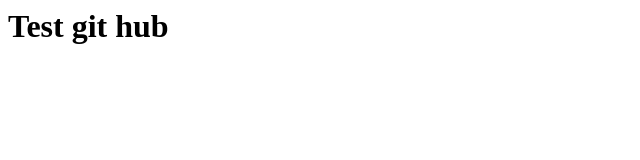
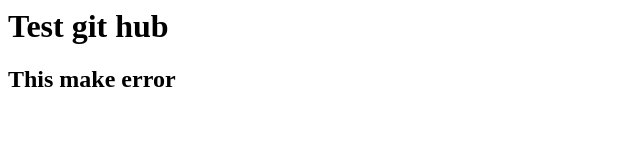
Before and after one commit to PhuocToan99/CNPM-test, a plain HTML site: page index.html in a window 1280 px wide. Shown: the whole page, without its empty margins (0-640 px from the left). Drawn offline with Linux system fonts and the light colour scheme.

Commit message:
Update index.html

```diff
--- a/index.html
+++ b/index.html
@@ -1 +1,2 @@
 <h1>Test git hub</h1>
+<h2> This make error <h2>
```
